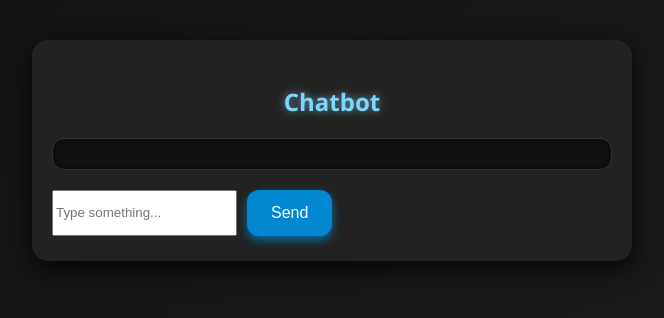
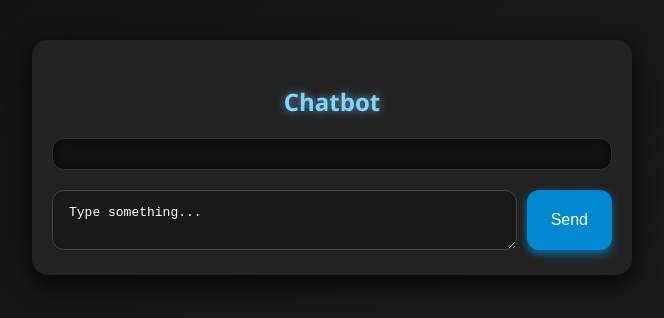
Before and after one commit to PrajwalVN/Chatbot_LLM, a plain HTML site: page index.html in a window 1280 px wide. Shown: the whole page, without its empty margins (308-972 px from the left). Drawn offline with Linux system fonts and the light colour scheme.

Commit message:
css update

```diff
--- a/index.html
+++ b/index.html
@@ -12,7 +12,11 @@
       <div id="chatbox"></div>
 
       <div class="input-area">
-        <input id="userInput" placeholder="Type something..." />
+        <textarea
+          id="userInput"
+          placeholder="Type something..."
+          rows="2"
+        ></textarea>
         <button onclick="sendMessage()">Send</button>
       </div>
     </div>
--- a/script.js
+++ b/script.js
@@ -1,5 +1,14 @@
+const userInput = document.getElementById("userInput");
+
+userInput.addEventListener("keydown", function (e) {
+  if (e.key === "Enter" && !e.shiftKey) {
+    e.preventDefault(); // prevent newline
+    sendMessage();
+  }
+});
+
 async function sendMessage() {
-  const userText = document.getElementById("userInput").value.trim();
+  const userText = userInput.value.trim();
   if (!userText) return;
 
   const chatbox = document.getElementById("chatbox");
--- a/style.css
+++ b/style.css
@@ -75,20 +75,28 @@ h2 {
   margin-top: 20px;
 }
 
-input[type="text"] {
+textarea {
+  background-color: #545454;
+  width: 100%;
+  padding: 8px;
+  box-sizing: border-box;
+  border-radius: 10px;
+}
+
+textarea {
   flex: 1;
   padding: 14px 16px;
   font-size: 1em;
   border: 1px solid #444;
   border-radius: 12px;
   background: #1a1a1a;
-  color: #eee;
+  color: #ffffff;
   outline: none;
   transition: border-color 0.3s ease;
 }
 
-input[type="text"]::placeholder {
-  color: #666;
+textarea::placeholder {
+  color: #ffffff;
 }
 
 input[type="text"]:focus {
```
